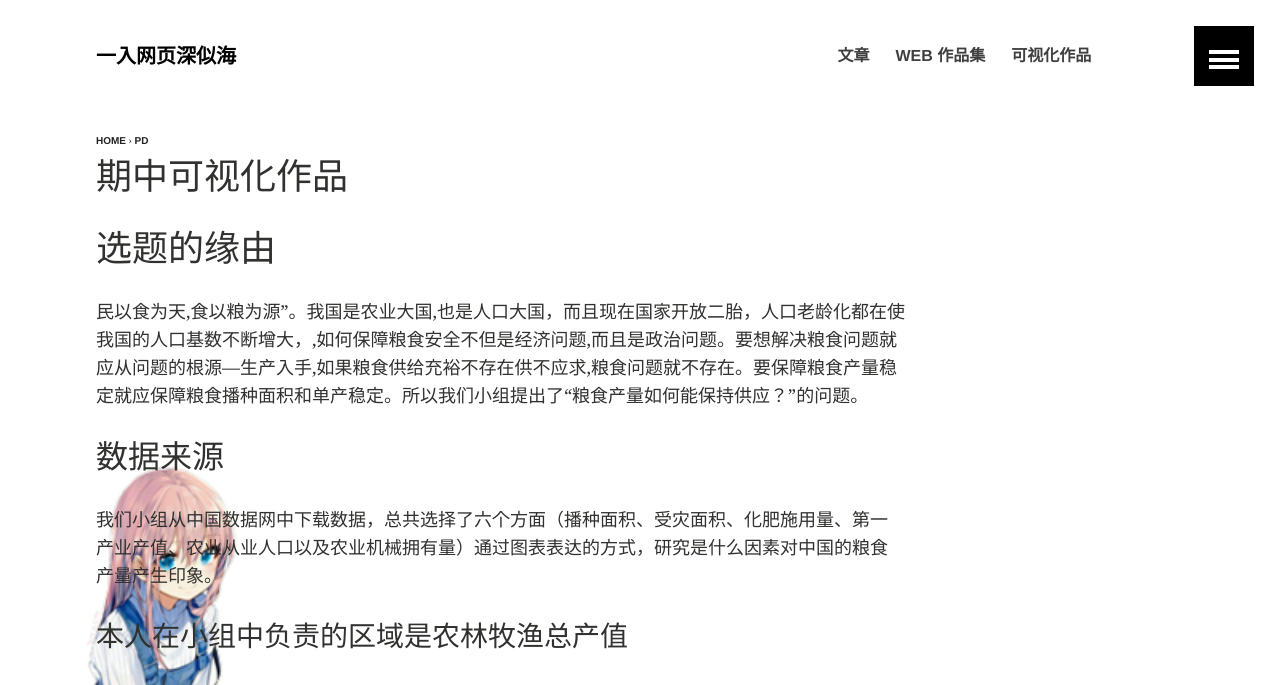
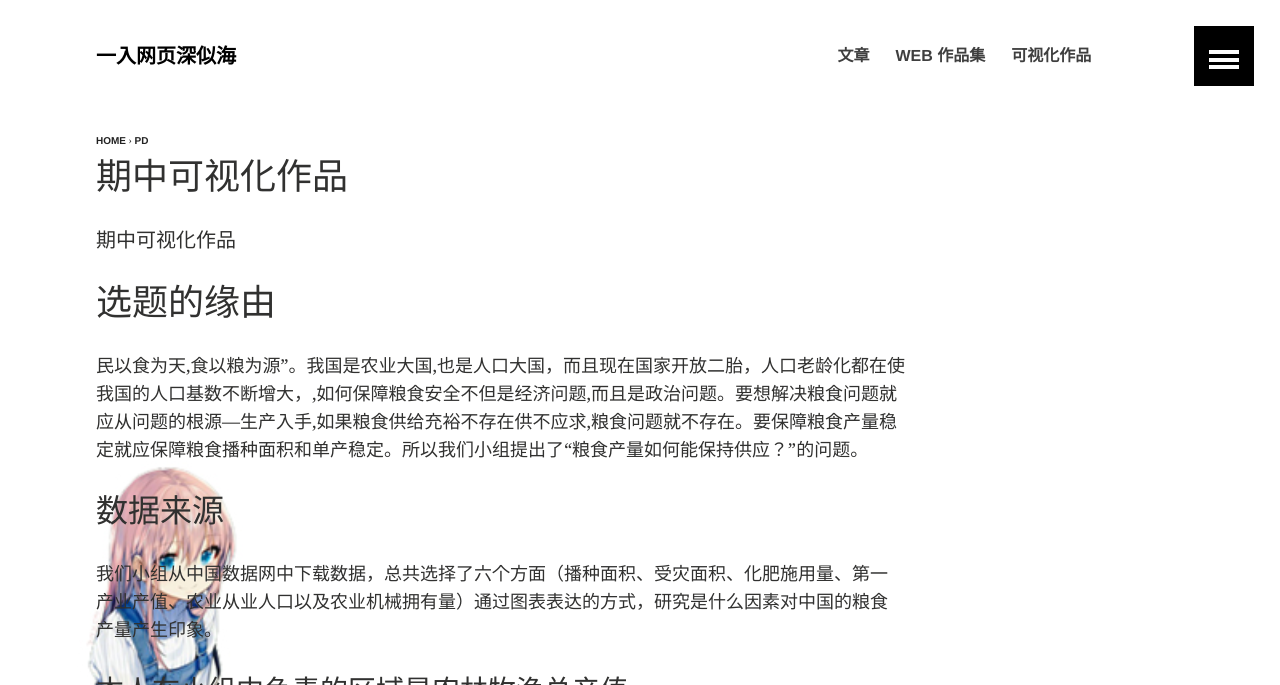
Before and after one commit to Kannroy/Kannroy.github.io, a Jekyll site: the page built from _posts/2018-1-03-p_2018.md, in a window 1280 px wide. Shown: the top 685 px of the page. Built offline with Jekyll 4.4.1, drawn with Linux system fonts in a browser that asks for light colours; grey boxes are pictures that could not be loaded.

Commit message:
Update 2018-1-03-p_2018.md

```diff
--- a/_posts/2018-1-03-p_2018.md
+++ b/_posts/2018-1-03-p_2018.md
@@ -7,6 +7,9 @@ image:
   teaser: 可视化.jpg
   feature:
 ---
+
+期中可视化作品
+
 # 选题的缘由
 民以食为天,食以粮为源”。我国是农业大国,也是人口大国，而且现在国家开放二胎，人口老龄化都在使我国的人口基数不断增大，,如何保障粮食安全不但是经济问题,而且是政治问题。要想解决粮食问题就应从问题的根源—生产入手,如果粮食供给充裕不存在供不应求,粮食问题就不存在。要保障粮食产量稳定就应保障粮食播种面积和单产稳定。所以我们小组提出了“粮食产量如何能保持供应？”的问题。
 ## 数据来源
```
